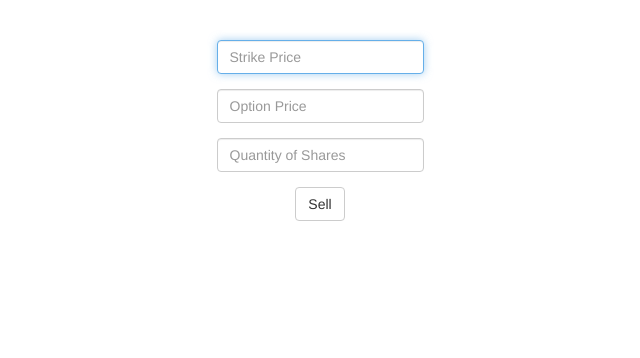
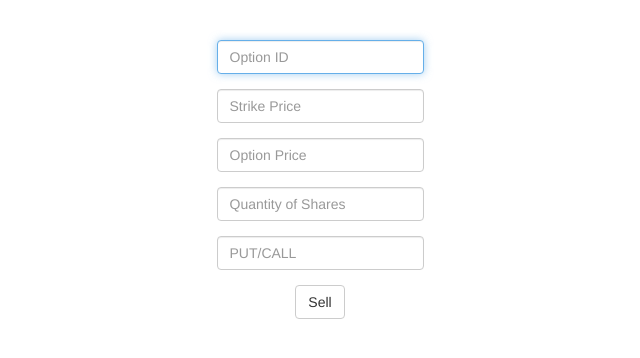
Before and after one commit to Vidhin05/TradingTerminal, a Flask app: page /options_sell/ in a window 1280 px wide. Shown: the part 110-468 px from the top of the page, without its empty margins (320-960 px from the left). Run offline with Flask 2, Linux system fonts and the light colour scheme; a user stored in the database is signed in; some libraries are stand-ins or nearby versions.

Commit message:
Implement function on OptionID

```diff
--- a/templates/option_sell.html
+++ b/templates/option_sell.html
@@ -29,18 +29,28 @@
     <form action="{{ url_for('options_sell') }}" method="post">
         <fieldset>
             <div class="form-group">
-<fieldset>
-                <input autocomplete="off" autofocus class="form-control" name="strike_price" placeholder="Strike Price"
-                       type="text"/>
+                <input autocomplete="off" autofocus class="form-control" name="option_id"
+                       placeholder="Option ID"
+                       type="text" id="option_id" oninput="myScript();validateForm()" onclick="myScript()"/>
+            </div>
+            <div class="form-group">
+                <input autocomplete="off" autofocus class="form-control" name="strike_price"
+                       placeholder="Strike Price"
+                       type="text" id="strike_price"/>
             </div>
             <div class="form-group">
                 <input autocomplete="off" autofocus class="form-control" name="option_price" placeholder="Option Price"
-                       type="text"/>
+                       type="text" id="option_price"/>
             </div>
             <div class="form-group">
                 <input autocomplete="off" autofocus class="form-control" name="num_of_shares"
                        placeholder="Quantity of Shares"
-                       type="text"/>
+                       type="text" id="num_of_shares"/>
+            </div>
+            <div class="form-group">
+                <input autocomplete="off" autofocus class="form-control" name="option_type"
+                       placeholder="PUT/CALL"
+                       type="text" id="option_type"/>
             </div>
             <div class="form-group">
                 <button class="btn btn-default" type="submit">Sell</button>
@@ -49,4 +59,26 @@
     </form>
 
     </form>
+
+    <script>
+        function myScript() {
+            if ($('#option_id').val().trim().length !== 0) {
+                $('#strike_price').hide();
+                $('#option_type').hide();
+                $('#num_of_shares').hide();
+
+            } else {
+                $('#strike_price').show();
+                $('#option_type').show();
+                $('#num_of_shares').show();
+            }
+        }
+
+        function validateForm() {
+            if (!$('#option_id').val().match(/^\d+/) && $('#option_id').val().trim().length !== 0) {
+                alert("Please only enter numeric characters only for your OptionID!")
+            }
+
+        }
+    </script>
 {% endblock %}
```
